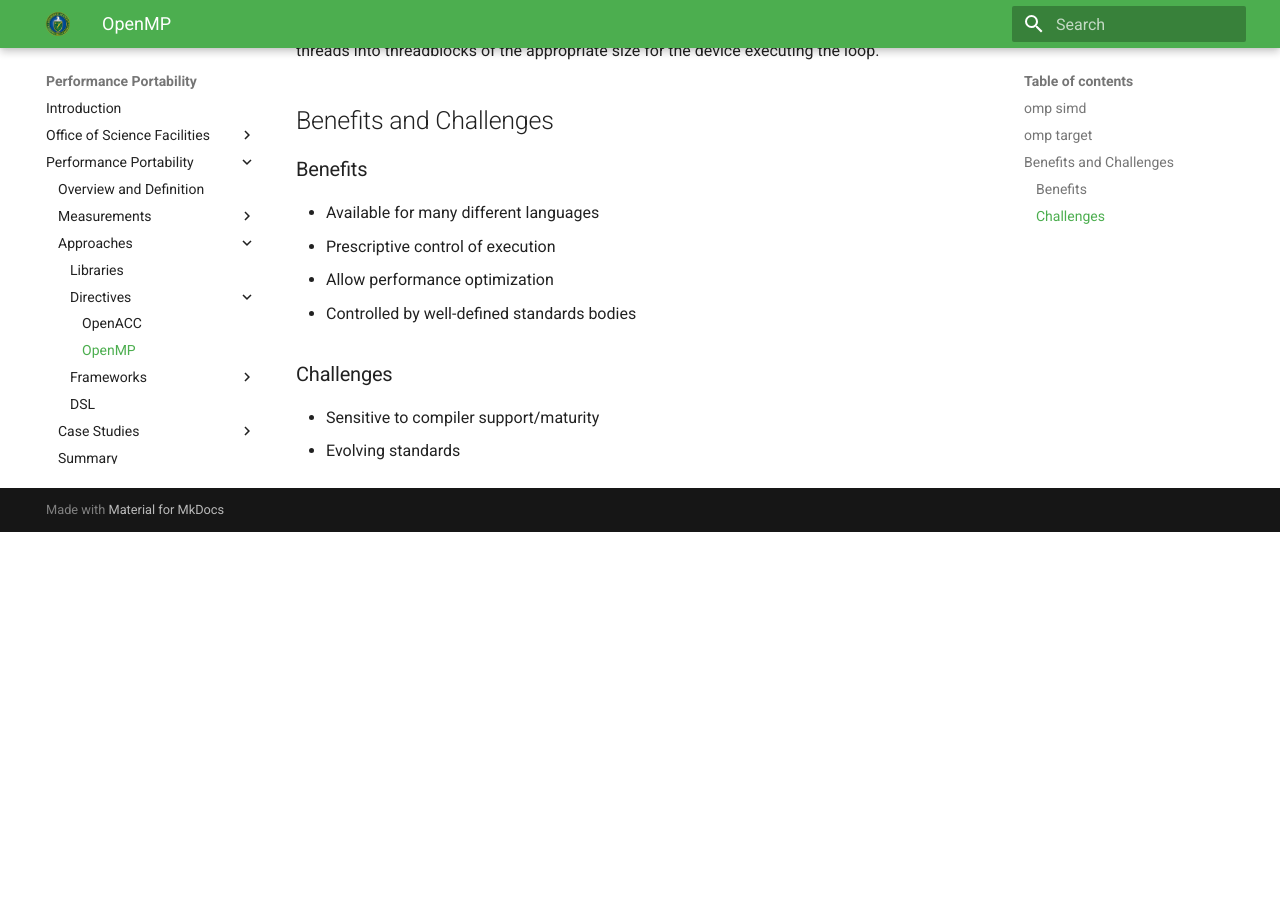
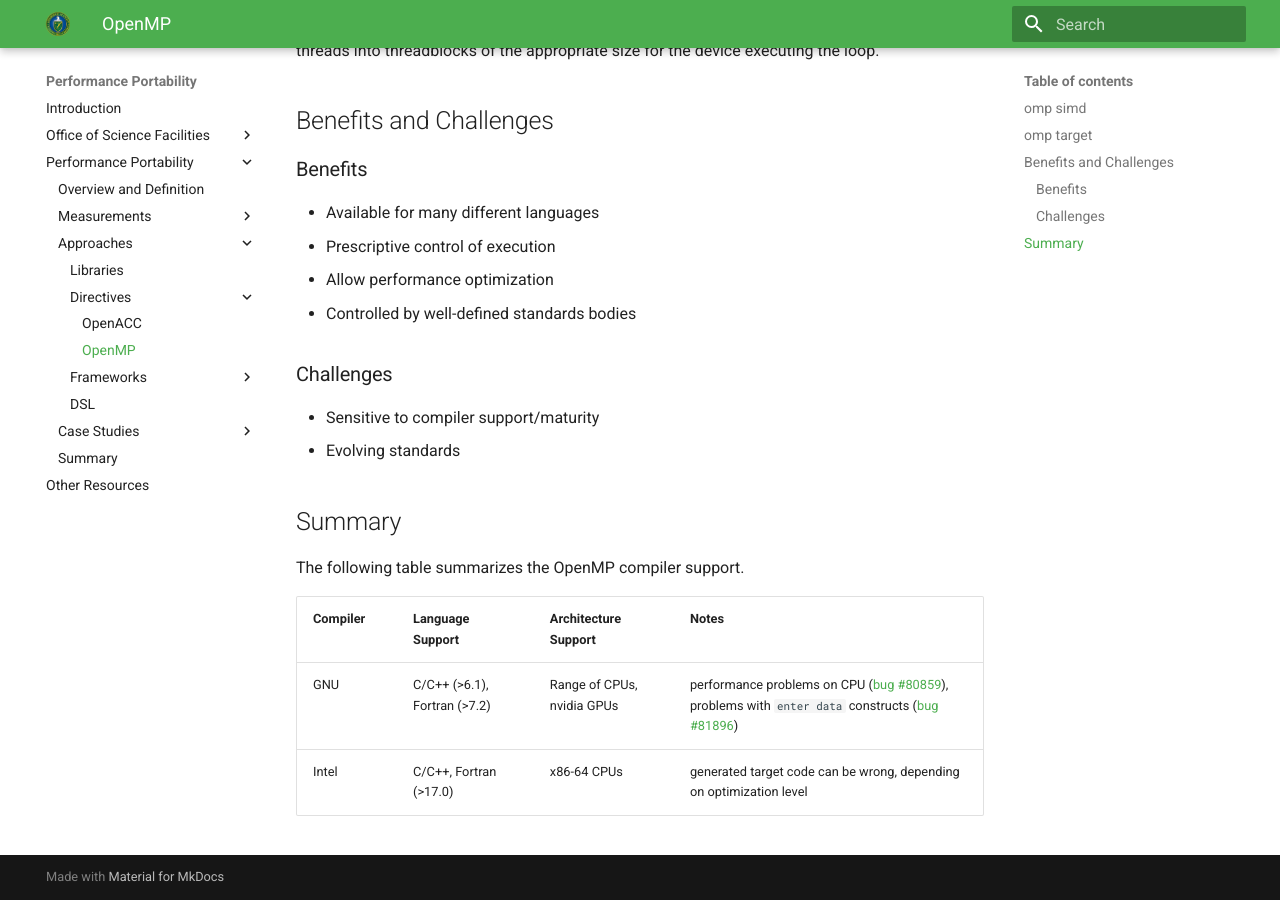
Before and after one commit to jrdeslippe/perfportsite, an MkDocs documentation site: the page built from docs/perfport/directives/openmp.md, in a window 1280 px wide and 900 px high, scrolled down 4959 px. Built offline with MkDocs 1.6.1 and Material for MkDocs 9.7.7, drawn with Linux system fonts in a browser that asks for light colours; old or Windows-style settings are respelled for this version of MkDocs; before the commit the page ends 5491 px from its top, so only the background shows below that.

Commit message:
fixing changes

````diff
--- a/docs/perfport/directives/openmp.md
+++ b/docs/perfport/directives/openmp.md
@@ -269,3 +269,12 @@ executing the loop.
 
 * Sensitive to compiler support/maturity
 * Evolving standards
+
+## Summary
+
+The following table summarizes the OpenMP compiler support.
+
+| Compiler | Language Support | Architecture Support | Notes |
+|----------|------------------|----------------------|-------|
+|    GNU   | C/C++ (>6.1), Fortran (>7.2) | Range of CPUs, nvidia GPUs   | performance problems on CPU ([bug #80859](https://gcc.gnu.org/bugzilla/show_bug.cgi?id=80859)), problems with ```enter data``` constructs ([bug #81896](https://gcc.gnu.org/bugzilla/show_bug.cgi?id=81896)) |
+| Intel    | C/C++, Fortran (>17.0)   | x86-64 CPUs | generated target code can be wrong, depending on optimization level |
--- a/mkdocs.yml
+++ b/mkdocs.yml
@@ -3,6 +3,7 @@ extra_javascript:
   - 'https://cdnjs.cloudflare.com/ajax/libs/mathjax/2.7.0/MathJax.js?config=TeX-MML-AM_CHTML'
 markdown_extensions:
   - admonition
+  - fontawesome_markdown
   - codehilite(guess_lang=false)
   - toc(permalink=true)
   - pymdownx.arithmatex
````
